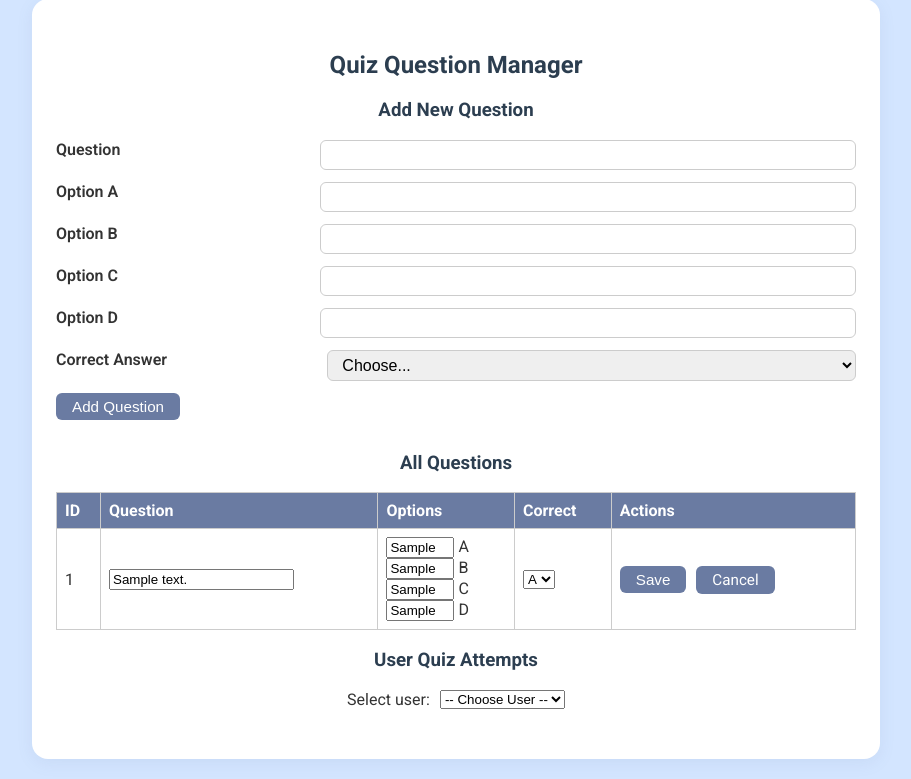
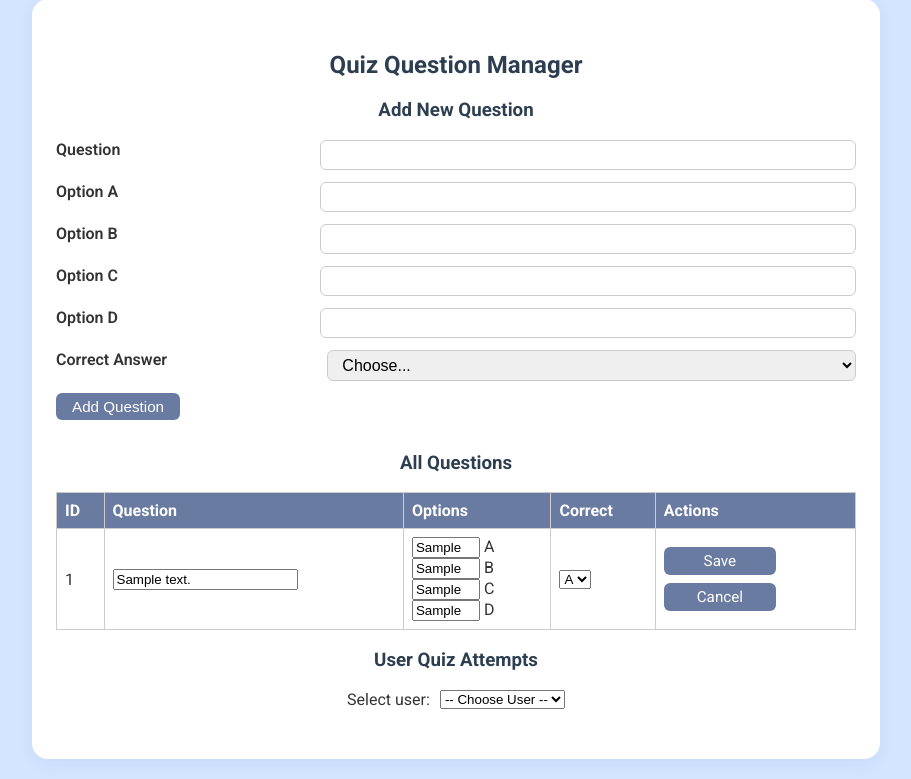
Before and after one commit to soohong-26/HearTogether, a PHP site: page /admin_quiz.php?edit=1 in a window 1280 px wide. Shown: the part 159-938 px from the top of the page, without its empty margins (184-1095 px from the left). Run offline with PHP 8.4, Linux system fonts and the light colour scheme; the visitor is signed in with stand-in values (Sample User, id 1); tables that the repository leaves empty or names only in its code hold one stand-in row (values such as "Sample post").

Commit message:
admin quiz page slighlty adjusted along with the other quiz pages

```diff
--- a/admin_quiz.php
+++ b/admin_quiz.php
@@ -164,6 +164,38 @@ if (isset($_GET['user'])) {
     .action-btn:hover, .edit-btn:hover, .save-btn:hover {
         background: var(--button-hover);
     }
+
+    button.save-btn {
+        all: unset; /* Reset default browser styles */
+        display: inline-block;
+        background: var(--button-background);
+        color: #fff;
+        border: none;
+        padding: 5px 16px;
+        border-radius: 6px;
+        font-size: 0.95rem;
+        cursor: pointer;
+        text-align: center;
+        width: 80px;
+        transition: background 0.2s;
+    }
+    button.save-btn:hover {
+        background: var(--button-hover);
+    }
+
+    .action-buttons {
+        display: flex;
+        flex-direction: column;
+        gap: 8px;
+        align-items: flex-start;
+    }
+
+    .action-buttons button,
+    .action-buttons a {
+        width: 80px;
+        text-align: center;
+    }
+
     .delete-btn {
         background: var(--danger);
     }
@@ -285,8 +317,10 @@ if (isset($_GET['user'])) {
                                 </select>
                             </td>
                             <td>
-                                <button type="submit" name="edit_question" value="<?= $q['question_id'] ?>" class="save-btn">Save</button>
-                                <a href="admin_quiz.php" class="action-btn">Cancel</a>
+                                <div class="action-buttons">
+                                    <button type="submit" name="edit_question" value="<?= $q['question_id'] ?>" class="save-btn">Save</button>
+                                    <a href="admin_quiz.php" class="action-btn">Cancel</a>
+                                </div>
                             </td>
                         </form>
                     </tr>
@@ -302,8 +336,10 @@ if (isset($_GET['user'])) {
                         </td>
                         <td><?= $q['correct_option'] ?></td>
                         <td>
-                            <a href="admin_quiz.php?edit=<?= $q['question_id'] ?>" class="edit-btn">Edit</a>
-                            <a href="admin_quiz.php?delete=<?= $q['question_id'] ?>" class="delete-btn" onclick="return confirm('Delete this question?');">Delete</a>
+                            <div class="action-buttons">
+                                <a href="admin_quiz.php?edit=<?= $q['question_id'] ?>" class="edit-btn">Edit</a>
+                                <a href="admin_quiz.php?delete=<?= $q['question_id'] ?>" class="delete-btn" onclick="return confirm('Delete this question?');">Delete</a>
+                            </div>
                         </td>
                     </tr>
                 <?php endif; ?>
--- a/quiz_complete.php
+++ b/quiz_complete.php
@@ -63,7 +63,7 @@ $stmt->execute();
             text-align: center;
         }
         h2 {
-            color: var(--heading-colour);
+            color: var(--text);
         }
         .score {
             font-size: 1.5rem;
--- a/quiz_home.php
+++ b/quiz_home.php
@@ -65,7 +65,7 @@ while ($row = $historyRes->fetch_assoc()) {
         }
         h2, h3 {
             text-align: center;
-            color: var(--heading-colour);
+            color: var(--text);
         }
     </style>
 </head>
--- a/quiz_start.php
+++ b/quiz_start.php
@@ -38,7 +38,7 @@ while ($row = $questionsRes->fetch_assoc()) {
         }
         h2 {
             text-align: center;
-            color: var(--heading-colour);
+            color: var(--text);
         }
         .question {
             margin-bottom: 20px;
```
